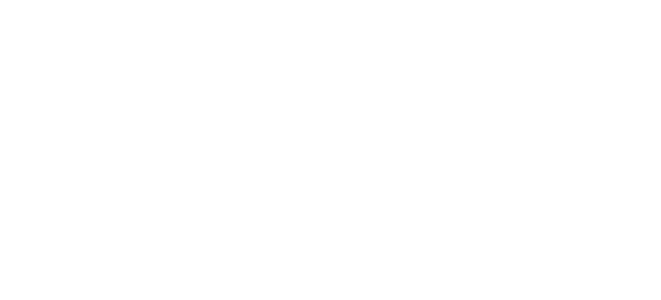
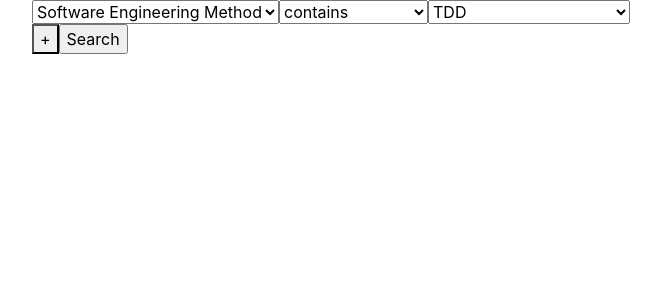
Before and after one commit to ronaano/CISE_Team_33_SEER, a React (Create React App) app: page /search in a window 1280 px wide. Shown: the top 300 px of the page, without its empty margins (53-714 px from the left). Built offline with nearby package versions, Linux system fonts and the light colour scheme.

Commit message:
search filter setup and added route for search

```diff
--- a/src/App.js
+++ b/src/App.js
@@ -2,13 +2,15 @@ import React from 'react';
 // import './App.css';
 import {BrowserRouter as Router, Route} from 'react-router-dom';
 import CreateArticle from './components/create-article-component.js';
+import SearchEvidenceRecords from './components/search-evidence-records-component.js';
 
 function App() {
   return (
     <Router>
     <div className="container">
     <Route path="/create" component={CreateArticle}/>
-    </div>
+    <Route path="/search" component={SearchEvidenceRecords}/>
+     </div>
     </Router>
   );
 }
--- a/src/components/filtergroup-component.js
+++ b/src/components/filtergroup-component.js
@@ -1,19 +1,14 @@
 import React, { Component } from 'react';
 export default class FilterGroup extends Component {
-    constructor(props)
-    {
+    constructor(props) {
         super(props);
-        this.state({
-            select1value: " ",
-            select2value: " ",
-            select3value: " "
-        });
+
     }
 
     render() {
-        (
-        <div>
-            <select>
+        return (
+            <div>
+                {/* <select>
             {this.props.select1.map(options => {
                 return <option key={options.name} value={options.name} /> }
             )}
@@ -27,8 +22,8 @@ export default class FilterGroup extends Component {
             {this.props.select3.map(options3 => {
                 return <option key={options3.name} value={options3.name} /> }
             )}
-            </select>
-        </div>
-        )
+            </select> */}
+            </div>
+        );
     }
 }
--- a/src/components/search-evidence-records-component.js
+++ b/src/components/search-evidence-records-component.js
@@ -2,55 +2,112 @@ import React, { Component } from 'react';
 import axios from 'axios';
 import FilterGroup from './filtergroup-component';
 
-const filterGroups = [{ id: 1 , select1 : "", select2: "", select3: ""}];
+const filterGroups = [{ id: 1, select1: "", select2: "", select3: "" }];
 
 export default class SearchEvidenceRecords extends Component {
     constructor(props) {
         super(props);
         this.state = {
             search: "",
-            filters: ["Method", "Benefit", "Research Method", "Methodology", "Participants","Benefit", "Context of Research", "Result"],
-            semethods:["TDD","BDD", "Pair Programming", "Planning Poker", "Daily Standup Meetings"],
+            select1value: '',
+            select2value: '',
+            select3value: '',
+            filters: [
+                { key: 1, value: "Software Engineering Method" },
+                { key: 2, value: "Research Method" },
+                { key: 3, value: "Methodology" },
+                { key: 4, value: "Participants" }],
+            operators: ["contains", "does not contain", "begins with", "ends with", "is equal to"],
+            semethods: ["TDD", "BDD", "Pair Programming", "Planning Poker", "Daily Standup Meetings"],
             semethodology: ["Scrum", "Waterfall", "Spiral", "XP"],
             participants: ["Undergraduate Students", "Postgraduate Students", "Pracitioners"],
             remethod: ["Case Study", "Field Observation", "Experiment", "Interview", "Survey"],
-            operators: ["contains", "does not contain", "begins with", "ends with", "is equal to"],
             operators2: ["AND", "OR"],
-            results: []
+            results: [],
+            select3dropdown: []
         };
     }
 
-    componentDidMount(){
-
+    componentDidMount() {
+        this.setState({
+            select3dropdown: this.state.semethods
+        })
     }
 
     onSubmit(event) {
         event.preventDefault();
-        axios.get("http://localhost:5000/evidencerecord/search").
-        then(response => {
-            this.setState({
-            results: response.data});
-        })
-        .catch(err => console.log(err + http_response_code(400)));
+        axios.get("http://localhost:5000/evidencerecords/search").
+            then(response => {
+                this.setState({
+                    results: response.data
+                });
+            })
+            .catch(err => console.log(err));
     }
 
-    addFilter(){
-       // filterGroups.push({this.prevState.id+1, select1 : "", select2: "", select3: ""});
+    handleSelect1 = (event) => {
+        let dropdown = [];
+        let key = event.target.value;
+        if (key === "Software Engineering Method") {
+            dropdown = this.state.semethods;
+        }
+        else if (key === "Research Method") {
+            dropdown = this.state.remethod;
+        } else if (key === "Methodology") {
+            dropdown = this.state.semethodology;
+        } else if (key === "Participants") {
+            dropdown = this.state.participants;
+        }
+        this.setState({
+            select1value: event.target.value,
+            select3dropdown: dropdown
+        });
+
+
     }
 
-    removeFilter(){
-        filterGroups.pop();
+    handleSelect2 = (event) => {
+        this.setState({
+            select2value: event.target.value
+        });
     }
 
+    handleSelect3 = (event) => {
+        this.setState({
+            select3value: event.target.value
+        });
+    }
 
     render() {
+
+
         return (
             <form onSubmit={this.onSubmit}>
-                <input value={this.state.search}>Description</input>
+                <div>
+                    <select value={this.state.select1value} onChange={this.handleSelect1}>
+                        {this.state.filters.map(options => {
+                            return <option key={options.key} data-customkey={options.key} value={options.value}>{options.value}</option>
+                        }
+                        )}
+                    </select>
+                    <select value={this.state.select2value} onChange={this.handleSelect2} >
+                        {this.state.operators.map(options => {
+                            return <option key={options} value={options}>{options}</option>
+                        }
+                        )}
+                    </select>
+                    <select value={this.state.select3value} onChange={this.handleSelect3}>
+                        {this.state.select3dropdown.map(options => {
+                            return <option key={options} value={options}>{options}</option>;
+                        })}
+                    </select>
+                </div>
+                {/* <input value={this.state.search}>Description</input>
                 {filterGroups.map((filterGroup) => {
-                <FilterGroup key={filterGroup.id} select1={this.state.filters} select2={this.state.operators} select3={} />})}
-                <button onClick={addFilter}>+</button>
-                <input type="submit" value="Search" onChange={this.onSubmit}/>
+              //  <FilterGroup key={filterGroup.id} select1={this.state.filters} select2={this.state.operators} select3={} />})
+                } */}
+                <button>+</button>
+                <input type="submit" value="Search" onChange={this.onSubmit} />
             </form>
         );
     }
```
